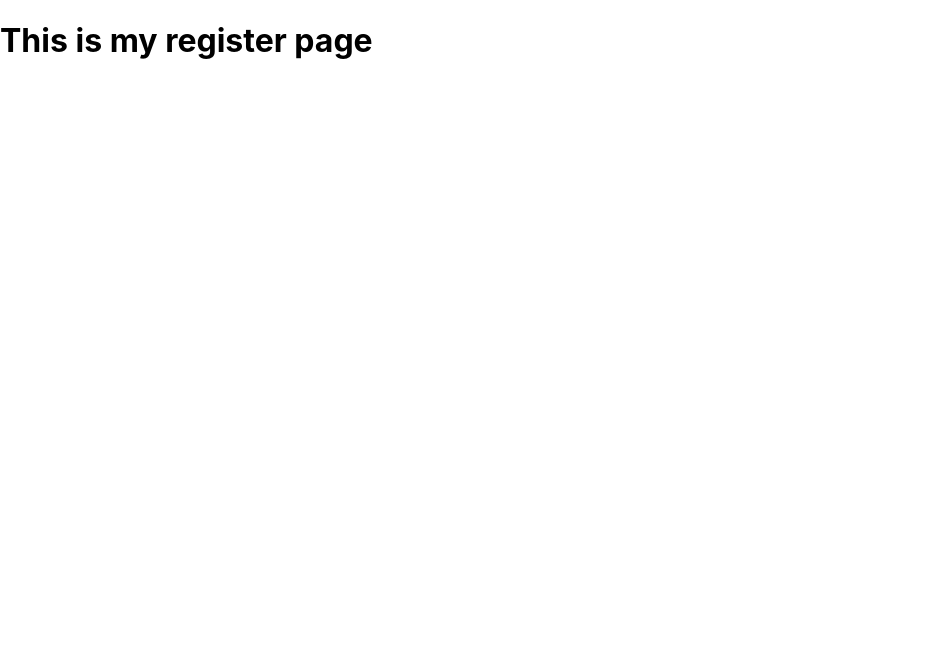
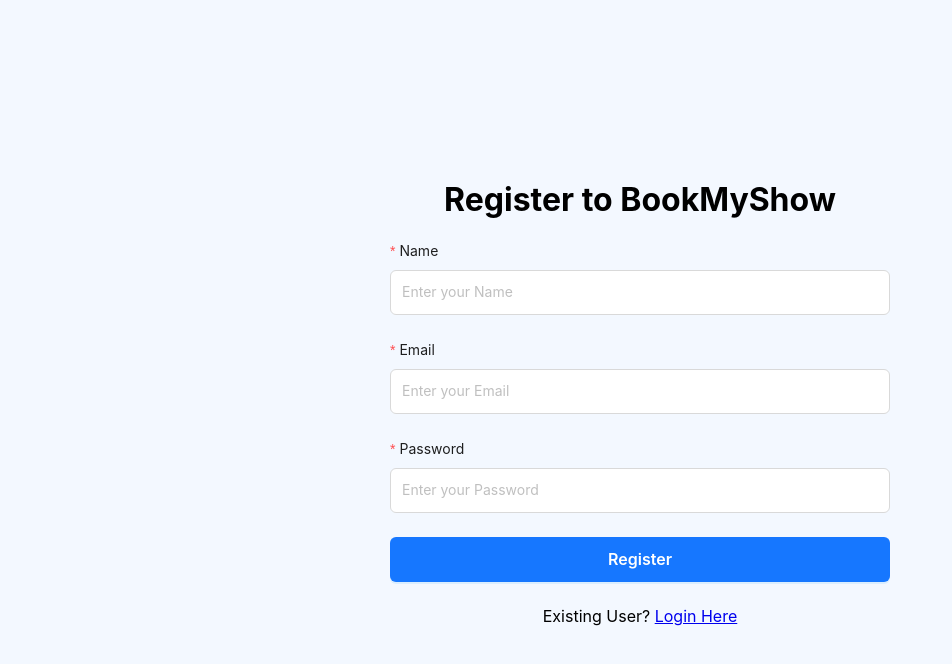
Before and after one commit to tr-Kalyan/BookMyShow, a React (Create React App) app in the folder frontend/: page /register in a window 1280 px wide. Shown: the top 664 px of the page, without its empty margins (0-952 px from the left). Built offline with nearby package versions, Linux system fonts and the light colour scheme.

Commit message:
login and signup pages using ant design and routing

```diff
--- a/frontend/src/index.js
+++ b/frontend/src/index.js
@@ -3,6 +3,7 @@
 import './index.css';
 import App from './App';
 import reportWebVitals from './reportWebVitals';
+// import '@ant-design/v5-patch-for-react-19';
 
 const root = ReactDOM.createRoot(document.getElementById('root'));
 root.render(
--- a/frontend/src/pages/Login/index.js
+++ /dev/null
@@ -1,7 +0,0 @@
-export default function Login(){
-    return(
-        <div>
-            <h1>This is my login page</h1>
-        </div>
-    )
-}
--- /dev/null
+++ b/frontend/src/pages/Login/index.jsx
@@ -0,0 +1,71 @@
+import React from "react";
+import { Button, Form, Input } from "antd";
+import { Link } from "react-router-dom";
+const onFinish = (values) => {
+  console.log('Success:', values);
+};
+
+
+function Login() {
+ return (
+   <>
+     <main className="App-header">
+       <h1>Login to BookMyShow</h1>
+       <section className="mw-500 text-center px-3">
+         <Form layout="vertical"
+         onFinish={onFinish}
+         >
+           <Form.Item
+             label="Email"
+             htmlFor="email"
+             name="email"
+             className="d-block"
+             rules={[{ required: true, message: "Email is required" }]}
+           >
+             <Input
+               id="email"
+               type="text"
+               placeholder="Enter your Email"
+             ></Input>
+           </Form.Item>
+
+
+           <Form.Item
+             label="Password"
+             htmlFor="password"
+             name="password"
+             className="d-block"
+             rules={[{ required: true, message: "Password is required" }]}
+           >
+             <Input
+               id="password"
+               type="password"
+               placeholder="Enter your Password"
+             ></Input>
+           </Form.Item>
+
+
+           <Form.Item className="d-block">
+             <Button
+               type="primary"
+               block
+               htmlType="submit"
+               style={{ fontSize: "1rem", fontWeight: "600" }}
+             >
+               Login
+             </Button>
+           </Form.Item>
+         </Form>
+         <div>
+           <p>
+             New User? <Link to="/register">Register Here</Link>
+           </p>
+         </div>
+       </section>
+     </main>
+   </>
+ );
+}
+
+
+export default Login;
--- a/frontend/src/pages/Register/index.js
+++ /dev/null
@@ -1,8 +0,0 @@
-export default function Register(){
-    return(
-        <div>
-            <h1>This is my register page</h1>
-
-        </div>
-    )
-}
--- /dev/null
+++ b/frontend/src/pages/Register/index.jsx
@@ -0,0 +1,84 @@
+import React from "react";
+import { Button, Form, Input } from "antd";
+import { Link } from "react-router-dom";
+const onFinish = (values) => {
+  console.log('Success:', values);
+};
+
+
+function Register() {
+ return (
+   <>
+     <main className="App-header">
+       <h1>Register to BookMyShow</h1>
+       <section className="mw-500 text-center px-3">
+         <Form layout="vertical"
+         onFinish={onFinish}
+         >
+          <Form.Item
+             label="Name"
+             htmlFor="name"
+             name="name"
+             className="d-block"
+             rules={[{ required: true, message: "Name is required" }]}
+           >
+             <Input
+               id="name"
+               type="text"
+               placeholder="Enter your Name"
+             ></Input>
+           </Form.Item>
+           <Form.Item
+             label="Email"
+             htmlFor="email"
+             name="email"
+             className="d-block"
+             rules={[{ required: true, message: "Email is required" }]}
+           >
+             <Input
+               id="email"
+               type="text"
+               placeholder="Enter your Email"
+             ></Input>
+           </Form.Item>
+
+
+           <Form.Item
+             label="Password"
+             htmlFor="password"
+             name="password"
+             className="d-block"
+             rules={[{ required: true, message: "Password is required" }]}
+           >
+             <Input
+               id="password"
+               type="password"
+               placeholder="Enter your Password"
+             ></Input>
+           </Form.Item>
+
+
+           <Form.Item className="d-block">
+             <Button
+               type="primary"
+               block
+               htmlType="submit"
+               style={{ fontSize: "1rem", fontWeight: "600" }}
+             >
+               Register
+             </Button>
+           </Form.Item>
+         </Form>
+         <div>
+           <p>
+             Existing User? <Link to="/login">Login Here</Link>
+           </p>
+         </div>
+       </section>
+     </main>
+   </>
+ );
+}
+
+
+export default Register;
```
Also changed, not shown: frontend/src/App.jsx (renamed from frontend/src/App.js), frontend/src/pages/Home/index.jsx (renamed from frontend/src/pages/Home/index.js).
